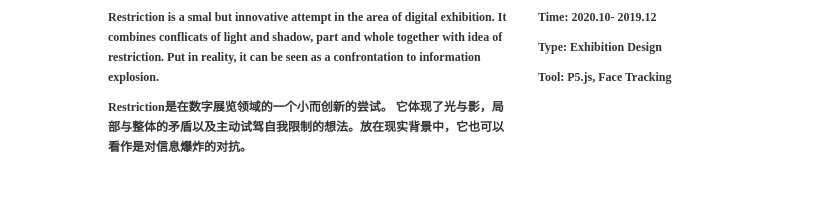
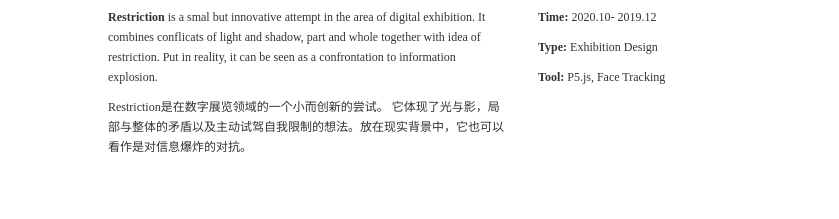
Before and after one commit to jingwenZhang-0808/portfolio, a plain HTML site: page restriction.html in a window 1280 px wide. Shown: the part 581-800 px from the top of the page, without its empty margins (232-1071 px from the left). Drawn offline with Linux system fonts and the light colour scheme.

Commit message:
Update restriction.html

```diff
--- a/restriction.html
+++ b/restriction.html
@@ -27,7 +27,7 @@
         <div>
 
          <div style="width: 400px; float: left">
-             <p><b>Restriction is a smal but innovative attempt in the area of digital exhibition. It combines conflicats of light and shadow, part and whole together with idea of restriction. Put in reality, it can be seen as a confrontation to information explosion.</p>
+		 <p><b>Restriction</b> is a smal but innovative attempt in the area of digital exhibition. It combines conflicats of light and shadow, part and whole together with idea of restriction. Put in reality, it can be seen as a confrontation to information explosion.</p>
              <p>Restriction是在数字展览领域的一个小而创新的尝试。 它体现了光与影，局部与整体的矛盾以及主动试驾自我限制的想法。放在现实背景中，它也可以看作是对信息爆炸的对抗。</p>
          </div>
 
```
